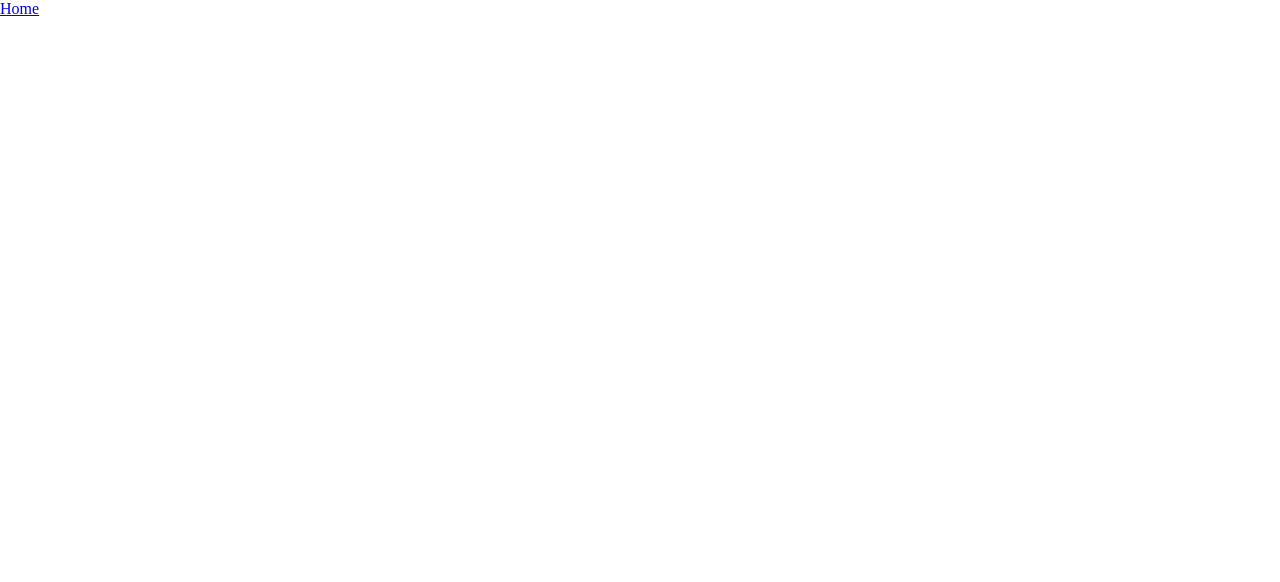
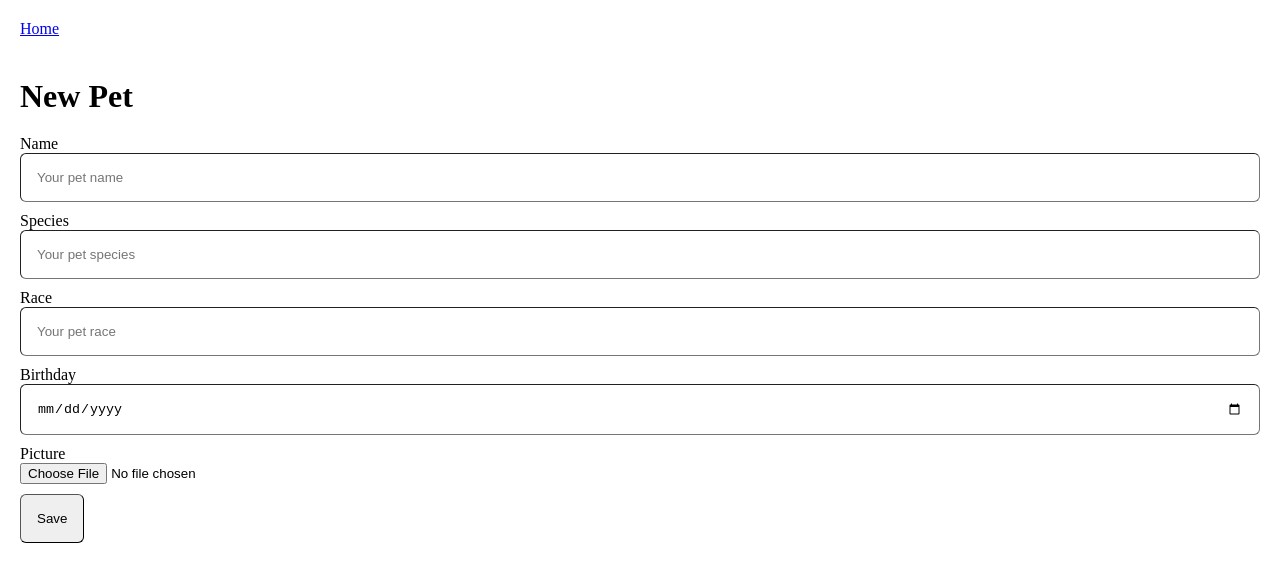
Before and after one commit to helio-leao/pet-agenda, a React (Vite) app: page /new-pet in a window 1280 px wide. Before the commit this address had no page. Shown: the top 582 px of the page. Built offline with nearby package versions, Linux system fonts and the light colour scheme.

Commit message:
feat: add New Pet page and update navigation structure

```diff
--- a/src/App.tsx
+++ b/src/App.tsx
@@ -1,20 +1,16 @@
 import "./App.css";
-import { BrowserRouter as Router, Routes, Route, Link } from "react-router-dom";
+import { BrowserRouter as Router, Routes, Route } from "react-router-dom";
 import Home from "./pages/Home";
+import NewPet from "./pages/NewPet";
+import Header from "./components/Header";
 
 function App() {
   return (
     <Router>
-      <nav>
-        <ul>
-          <li>
-            <Link to="/">Home</Link>
-          </li>
-        </ul>
-      </nav>
-
+      <Header />
       <Routes>
         <Route path="/" element={<Home />} />
+        <Route path="/new-pet" element={<NewPet />} />
       </Routes>
     </Router>
   );
--- /dev/null
+++ b/src/components/Header/index.tsx
@@ -0,0 +1,14 @@
+import { Link } from "react-router-dom";
+import styles from "./style.module.css";
+
+export default function Header() {
+  return (
+    <nav className={styles.container}>
+      <ul>
+        <li>
+          <Link to="/">Home</Link>
+        </li>
+      </ul>
+    </nav>
+  );
+}
--- /dev/null
+++ b/src/components/Header/style.module.css
@@ -0,0 +1,3 @@
+.container {
+  padding: 20px;
+}
--- a/src/index.css
+++ b/src/index.css
@@ -8,3 +8,7 @@ html,
 body {
   height: 100%;
 }
+
+ul {
+  list-style: none;
+}
--- a/src/pages/Home/index.tsx
+++ b/src/pages/Home/index.tsx
@@ -1,5 +1,11 @@
-function Home() {
-  return <h1>Home</h1>;
+import { Link } from "react-router-dom";
+import styles from "./style.module.css";
+
+export default function Home() {
+  return (
+    <main className={styles.container}>
+      <h1 className={styles.pageTitle}>Home</h1>
+      <Link to="/new-pet">Add Pet</Link>
+    </main>
+  );
 }
-
-export default Home;
--- /dev/null
+++ b/src/pages/Home/style.module.css
@@ -0,0 +1,7 @@
+.container {
+  padding: 20px;
+}
+
+.pageTitle {
+  margin-bottom: 20px;
+}
--- /dev/null
+++ b/src/pages/NewPet/index.tsx
@@ -0,0 +1,92 @@
+import { useState } from "react";
+import style from "./style.module.css";
+
+export default function Home() {
+  const [name, setName] = useState("");
+  const [species, setSpecies] = useState("");
+  const [race, setRace] = useState("");
+  const [birthday, setBirthday] = useState("");
+  const [picture, setPicture] = useState("");
+
+  function handleCreate(e: React.FormEvent<HTMLFormElement>) {
+    e.preventDefault();
+
+    const newPet = {
+      name,
+      species,
+      race,
+      birthday,
+      picture,
+    };
+    console.log(newPet);
+  }
+
+  return (
+    <main className={style.container}>
+      <h1 className={style.pageTitle}>New Pet</h1>
+
+      <form className={style.formContainer} onSubmit={handleCreate}>
+        <div className={style.fieldContainer}>
+          <label htmlFor="name">Name</label>
+          <input
+            type="text"
+            className={style.inputElements}
+            id="name"
+            placeholder="Your pet name"
+            value={name}
+            onChange={(e) => setName(e.target.value)}
+          />
+        </div>
+
+        <div className={style.fieldContainer}>
+          <label htmlFor="species">Species</label>
+          <input
+            type="text"
+            className={style.inputElements}
+            id="species"
+            placeholder="Your pet species"
+            value={species}
+            onChange={(e) => setSpecies(e.target.value)}
+          />
+        </div>
+        <div className={style.fieldContainer}>
+          <label htmlFor="race">Race</label>
+          <input
+            type="text"
+            className={style.inputElements}
+            id="race"
+            placeholder="Your pet race"
+            value={race}
+            onChange={(e) => setRace(e.target.value)}
+          />
+        </div>
+        <div className={style.fieldContainer}>
+          <label htmlFor="birthday">Birthday</label>
+          <input
+            type="date"
+            className={style.inputElements}
+            id="birthday"
+            value={birthday}
+            onChange={(e) => setBirthday(e.target.value)}
+          />
+        </div>
+        <div className={style.fieldContainer}>
+          <label htmlFor="picture">Picture</label>
+          <input
+            type="file"
+            id="picture"
+            value={picture}
+            onChange={(e) => setPicture(e.target.value)}
+          />
+        </div>
+
+        <button
+          style={{ alignSelf: "flex-start" }}
+          className={style.inputElements}
+        >
+          Save
+        </button>
+      </form>
+    </main>
+  );
+}
--- /dev/null
+++ b/src/pages/NewPet/style.module.css
@@ -0,0 +1,23 @@
+.container {
+  padding: 20px;
+}
+
+.pageTitle {
+  margin-bottom: 20px;
+}
+
+.formContainer,
+.fieldContainer {
+  display: flex;
+  flex-direction: column;
+}
+
+.formContainer {
+  gap: 10px;
+}
+
+.inputElements {
+  padding: 16px;
+  border-radius: 6px;
+  border-width: 1px;
+}
```
